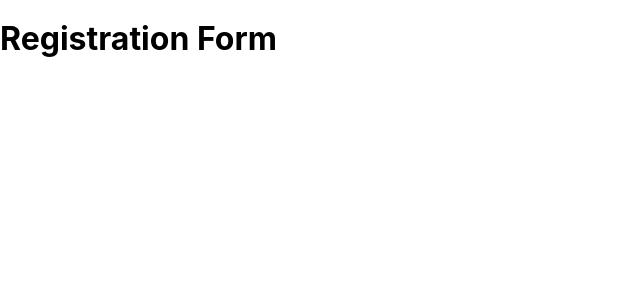
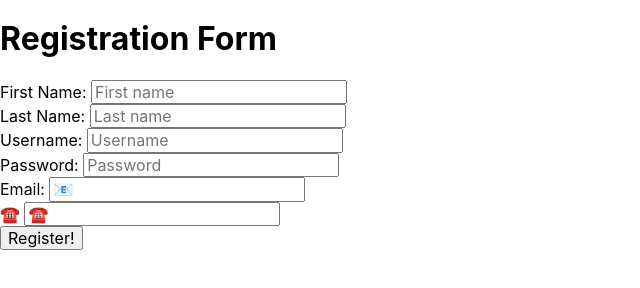
Before and after one commit to Claim-Academy-JS/registration-form-in-class-xXBricksquadXx, a website: page index.html in a window 1280 px wide. Shown: the whole page, without its empty margins (0-640 px from the left). Drawn offline with nearby package versions, Linux system fonts and the light colour scheme.

Commit message:
Create Registration form/Add Submit Button/Style Form

```diff
--- a/index.html
+++ b/index.html
@@ -18,6 +18,42 @@
   </head>
   <body>
     <h1>Registration Form</h1>
+
+    <form class="card rounded">
+      <div>
+        <!-- 'for attribute should match up wit an id attribute for the corresponding input -->
+        <label class="screen-reader-text" for="fname">First Name:</label>
+        <input type="text" id="fname" placeholder="First name" />
+      </div>
+
+      <div>
+        <label class="screen-reader-text" for="lname">Last Name:</label>
+        <input type="text" id="lname" placeholder="Last name" />
+      </div>
+
+      <div>
+        <label class="screen-reader-text" for="uname">Username:</label>
+        <input type="text" id="uname" placeholder="Username" />
+      </div>
+
+      <div>
+        <label class="screen-reader-text" for="password">Password:</label>
+        <input type="password" id="pass" placeholder="Password" />
+      </div>
+
+      <div>
+        <label class="screen-reader-text" for="email">Email:</label>
+        <input type="email" id="email" placeholder="📧" />
+      </div>
+
+      <div>
+        <label class="screen-reader-text" for="tel">☎️</label>
+        <input type="tel" id="phone" placeholder="☎️" />
+      </div>
+
+      <button type="submit">Register!</button>
+    </form>
+
     <script src="./scripts.js" type="module"></script>
   </body>
 </html>
--- a/scripts.js
+++ b/scripts.js
@@ -0,0 +1,9 @@
+const usernameInput = document.querySelector("#uname");
+
+usernameInput.addEventListener(
+  "input",
+
+  () => {
+    console.log("hello! I was changed");
+  }
+);
--- a/style.css
+++ b/style.css
@@ -1,3 +1,4 @@
 body {
-  font-family: -apple-system, BlinkMacSystemFont, 'Segoe UI', Roboto, Oxygen, Ubuntu, Cantarell, 'Open Sans', 'Helvetica Neue', sans-serif;
+  font-family: -apple-system, BlinkMacSystemFont, "Segoe UI", Roboto, Oxygen,
+    Ubuntu, Cantarell, "Open Sans", "Helvetica Neue", sans-serif;
 }
```
